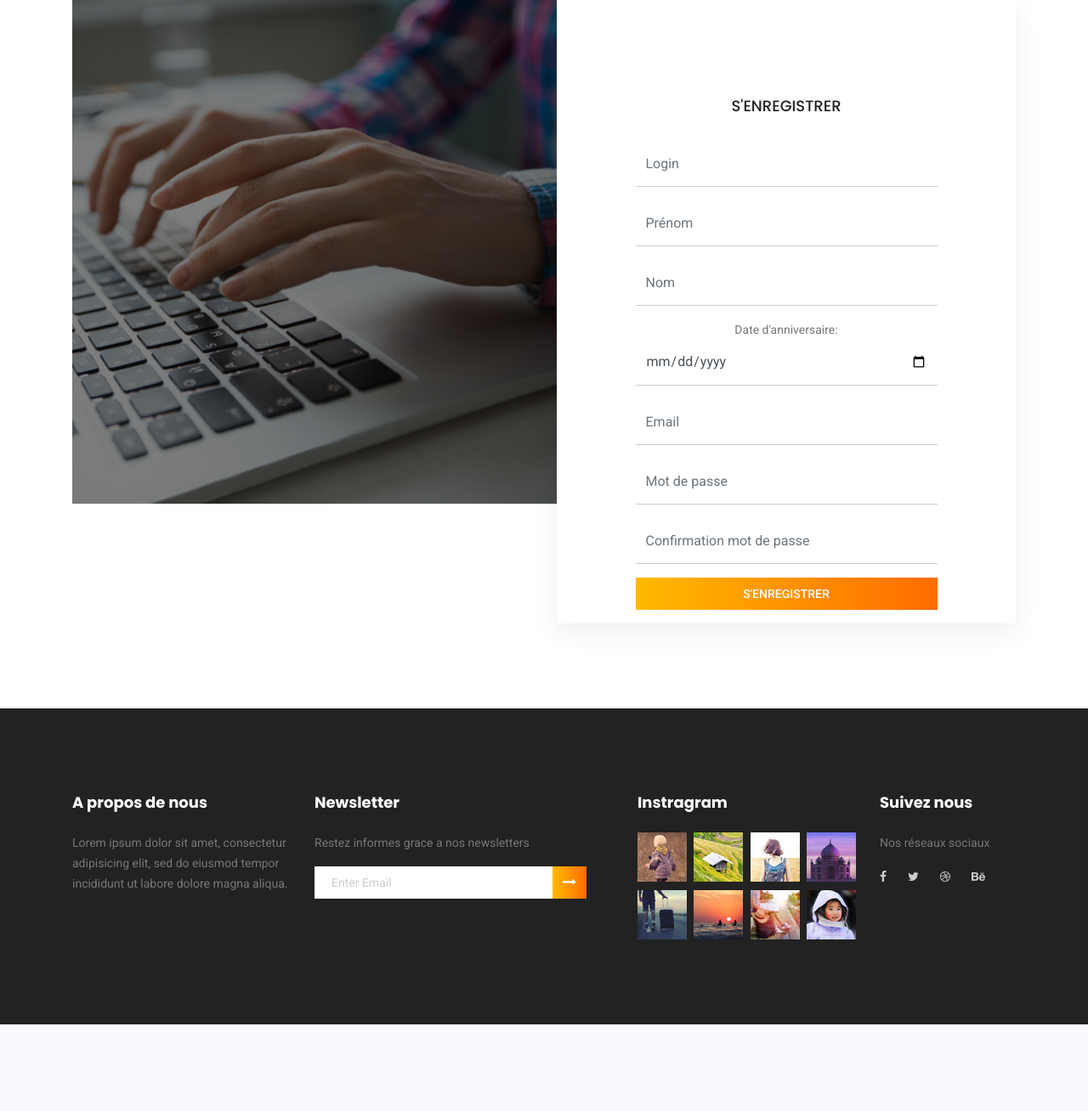
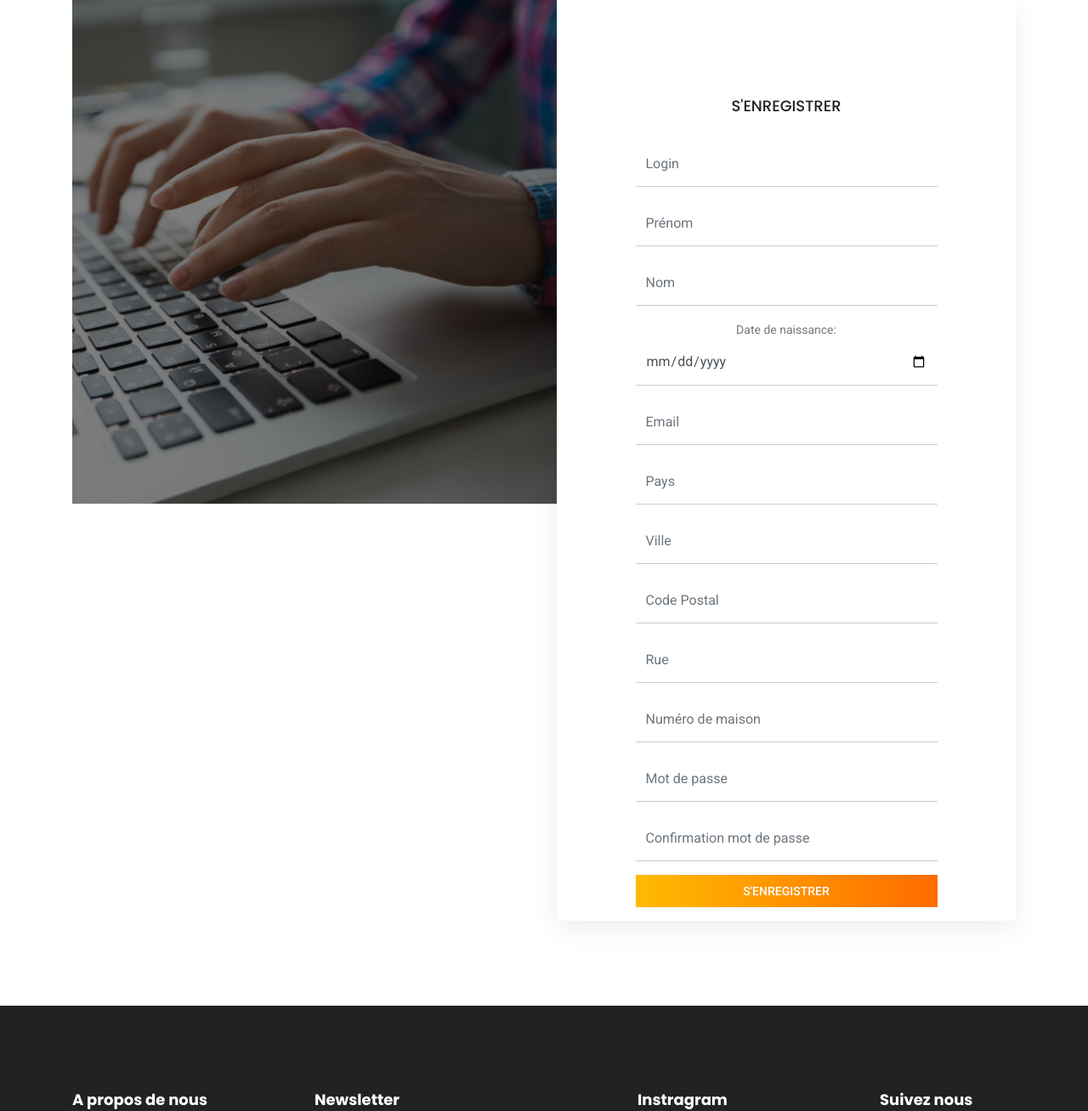
Before and after one commit to utopyy/MartinLejeune-ProjetIPAM, a PHP site: page /controllers/signup.php in a window 1280 px wide. Shown: the part 596-1904 px from the top of the page at 85% size. Before the commit the page ends 1802 px from the top, so only its background shows below. Run offline with PHP 8.4, Linux system fonts and the light colour scheme.

Commit message:
Ajout adresse et date de création d'un user DB

```diff
--- a/controllers/signup.php
+++ b/controllers/signup.php
@@ -9,13 +9,16 @@ if(!empty($_POST)) {
             $errorMessage = "Votre mot de passe et votre mot de passe de confirmation ne correspondent pas...";
         }
         else {
-            //vérifier que le login n'existe pas
+            //vérifier que le login ou l'adresse mail n'existe pas
             $user = getUserByLogin($_POST['username']);
+			$mail = getMailFromUser($_POST['mail']);
             if($user){
                 $errorMessage = "Le login ".$_POST['username']." existe déjà...";
             }
-            else {
-                createUser($_POST['username'], $_POST['firstname'], $_POST['lastname'], $_POST['birthdate'], $_POST['mail'], $_POST['password']);
+            else if($mail){
+				$errorMessage = "Le mail ".$_POST['mail']." existe déjà...";
+			}else{
+                createUser($_POST['username'], $_POST['firstname'], $_POST['lastname'], $_POST['birthdate'], $_POST['mail'], $_POST['password'], $_POST['country'], $_POST['city'], $_POST['zip'], $_POST['street'], $_POST['house_number']);
             }
         }
     }
--- a/models/users.php
+++ b/models/users.php
@@ -9,6 +9,14 @@ function getUserById($id) {
     return $user;
 }
 
+function getMailFromUser($mail){
+	$response = getBdd()->prepare('SELECT * FROM USER WHERE mail = :mail');
+	$response->execute([':mail' => $mail]);
+	$mail = $response->fetch();
+	$response->closeCursor();
+	return $mail;
+}
+
 function getUserByLogin($login) {
     $reponse = getBdd()->prepare('SELECT * FROM USER WHERE username = :login');
     $reponse->execute([':login' => $login]);
@@ -17,12 +25,19 @@ function getUserByLogin($login) {
     return $user;
 }
 
-function createUser($username, $firstname, $lastname, $birthdate, $mail, $password){
-	$response = getBdd()->prepare('INSERT INTO user(username, firstname, lastname, birthdate, mail, password, role_id, adress_id, date_creation, last_connection) VALUES (:username, :firstname, :lastname, :birthdate, :mail, :password, :role_id, :adress_id, :date_creation, :last_connection)');
-	$response->execute([':username' => $username, ':firstname' => $firstname, ':lastname' => $lastname, ':birthdate' => $birthdate, ':mail' => $mail, ':password' => password_hash($password, PASSWORD_DEFAULT), ':role_id' => '1', ':adress_id' => '1', ':date_creation' => $birthdate, ':last_connection' => $birthdate]);
+function createUser($username, $firstname, $lastname, $birthdate, $mail, $password, $country, $city, $zip, $street, $house_number){
+	$response = getBdd()->prepare('INSERT INTO user(username, firstname, lastname, birthdate, mail, password, role_id, date_creation, last_connection) VALUES (:username, :firstname, :lastname, :birthdate, :mail, :password, :role_id, :date_creation, :last_connection)');
+	$response->execute([':username' => $username, ':firstname' => $firstname, ':lastname' => $lastname, ':birthdate' => $birthdate, ':mail' => $mail, ':password' => password_hash($password, PASSWORD_DEFAULT), ':role_id' => '1', ':date_creation' => date('Y-m-d'), ':last_connection' => date('Y-m-d')]);
+	createUserAdresse($country, $city, $zip, $street, $house_number, $username);
 	$response->closeCursor();
 	header('Location: /views/welcome.php');
 	exit();
+}
+
+function createUserAdresse($country, $city, $zip, $street, $house_number, $username){
+		$response = getBdd()->prepare('INSERT INTO adress(country, city, zip, street, house_number, username) VALUES (:country, :city, :zip, :street, :house_number, :username)');
+	$response->execute([':country' => $country, ':city' => $city, ':zip' => $zip, ':street' => $street, ':house_number' => $house_number, ':username' => $username]);
+		$response->closeCursor();
 }
 
 function setUser($id, $login, $email, $password) {
--- /dev/null
+++ b/views/includes/error.php
@@ -0,0 +1,3 @@
+<div class="alert alert-danger" role="alert">
+    <?= $errorMessage; ?>
+</div>
--- a/views/includes/template.php
+++ b/views/includes/template.php
@@ -17,6 +17,12 @@
 	<script src="/public/js/jquery.sticky.js"></script>
 	<script src="/public/js/jquery.nice-select.min.js"></script>
 </head>
+<?php
+if(!empty($errorMessage)){
+    include('error.php');
+}
+
+?>
 	<!-- Start Header Area -->
 	<?php include 'header.php'?>
 	<!-- End Header Area -->
--- a/views/signup.php
+++ b/views/signup.php
@@ -38,11 +38,26 @@
 								<input type="text" class="form-control" id="lastname" name="lastname" placeholder="Nom" onfocus="this.placeholder = ''" onblur="this.placeholder = 'Nom'">
 							</div>
 							<div class="col-md-12 form-group">
-								<label for="birthdate">Date d'anniversaire: </label>
+								<label for="birthdate">Date de naissance: </label>
 								<input type="date" class="form-control" id="birthdate" name="birthdate">
 							</div>
 							<div class="col-md-12 form-group">
 								<input type="email" class="form-control" id="mail" name="mail" placeholder="Email" onfocus="this.placeholder = ''" onblur="this.placeholder = 'Email'">
+							</div>
+							<div class="col-md-12 form-group">
+								<input type="text" class="form-control" id="coutry" name="country" placeholder="Pays" onfocus="this.placeholder = ''" onblur="this.placeholder = 'Prénom'">
+							</div>
+							<div class="col-md-12 form-group">
+								<input type="text" class="form-control" id="city" name="city" placeholder="Ville" onfocus="this.placeholder = ''" onblur="this.placeholder = 'Prénom'">
+							</div>
+							<div class="col-md-12 form-group">
+								<input type="text" class="form-control" id="zip" name="zip" placeholder="Code Postal" onfocus="this.placeholder = ''" onblur="this.placeholder = 'Prénom'">
+							</div>
+							<div class="col-md-12 form-group">
+								<input type="text" class="form-control" id="street" name="street" placeholder="Rue" onfocus="this.placeholder = ''" onblur="this.placeholder = 'Prénom'">
+							</div>
+							<div class="col-md-12 form-group">
+								<input type="text" class="form-control" id="house_number" name="house_number" placeholder="Numéro de maison" onfocus="this.placeholder = ''" onblur="this.placeholder = 'Prénom'">
 							</div>
 							<div class="col-md-12 form-group">
 								<input type="password" class="form-control" id="password" name="password" placeholder="Mot de passe" onfocus="this.placeholder = ''" onblur="this.placeholder = 'Mot de passe'">
```
